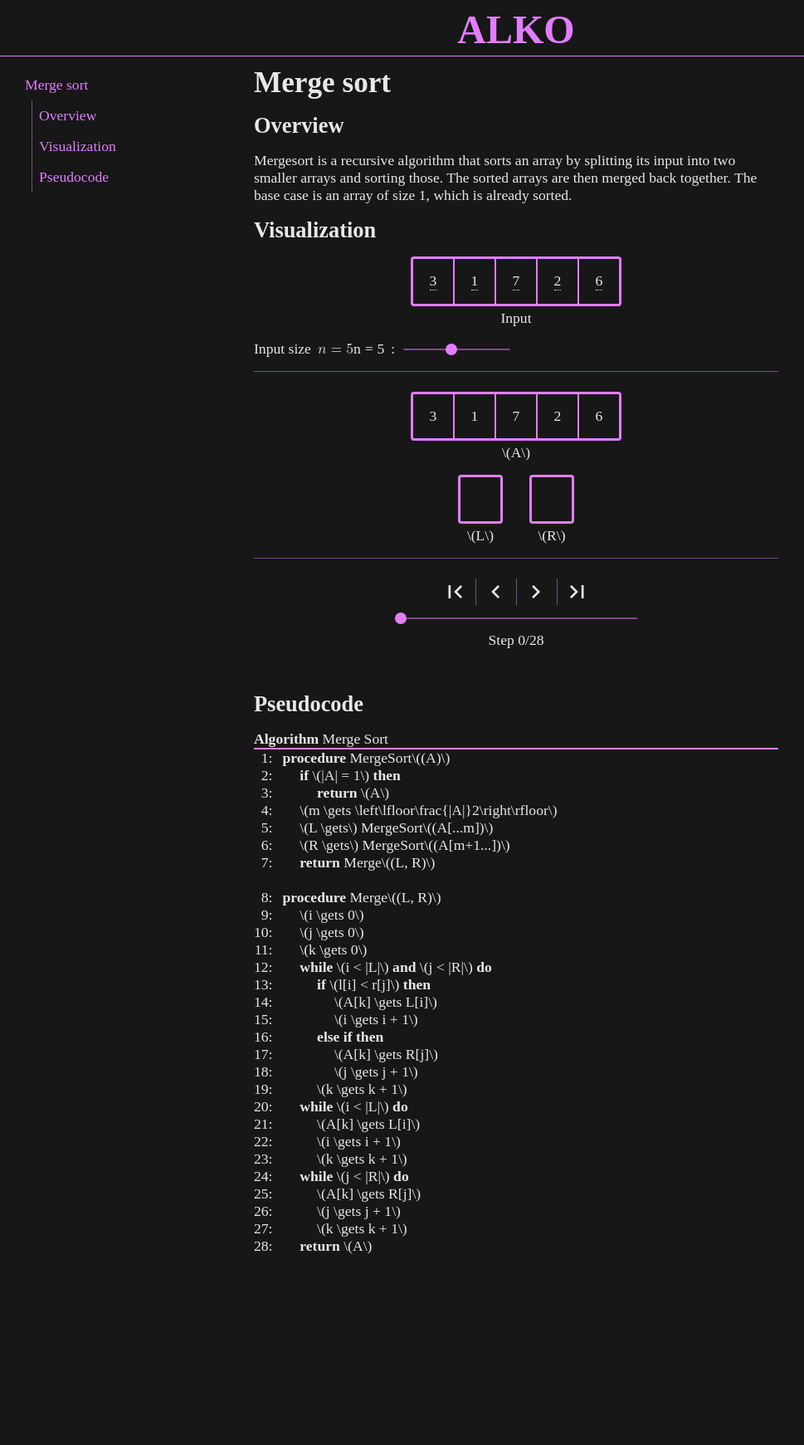
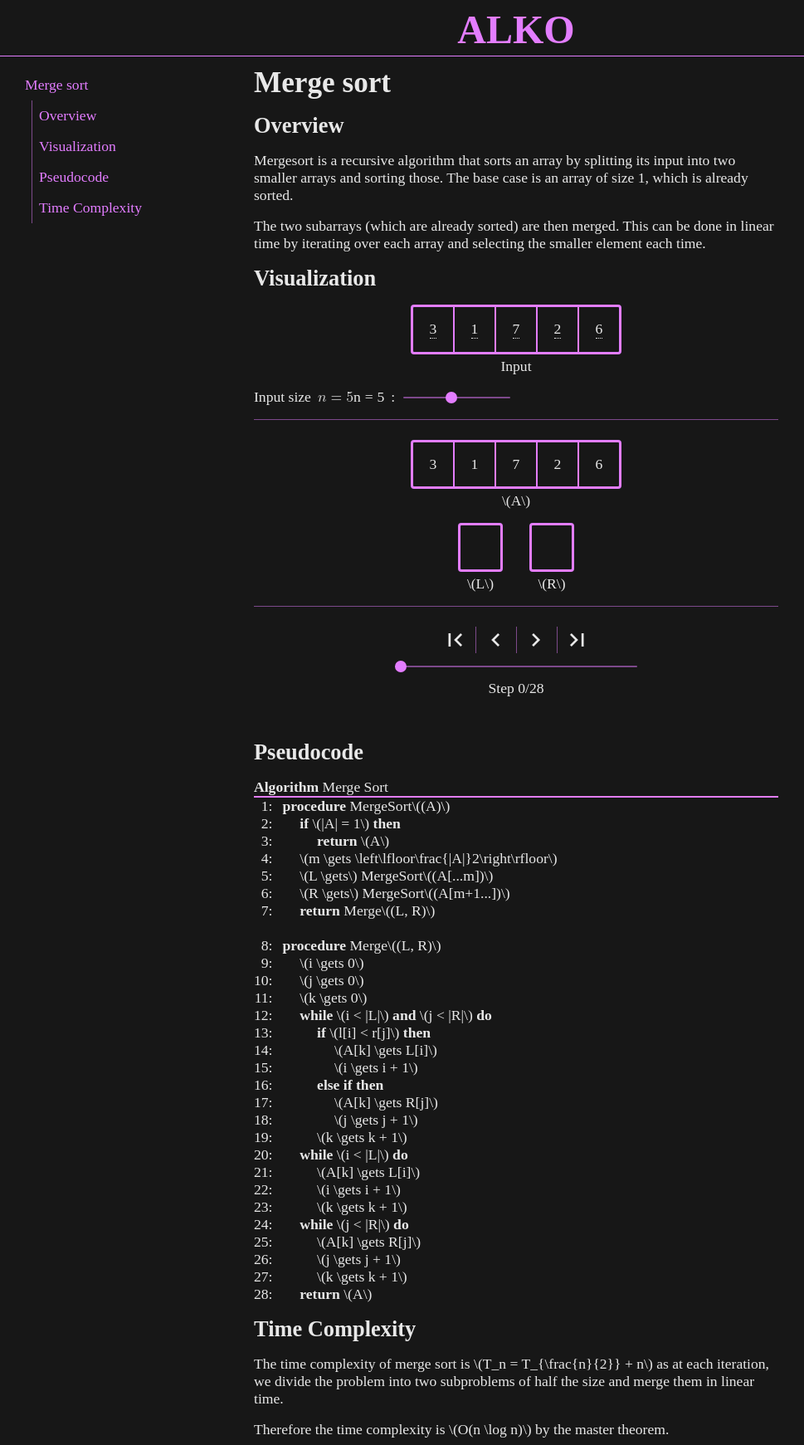
Before and after one commit to elkalt/alko, a SvelteKit app: page /algorithms/sorting/merge_sort in a window 1280 px wide. Shown: the whole page at 83% size, without its empty margins (18-987 px from the left). Before the commit the page ends 1520 px from the top, so only its background shows below. Built offline with nearby package versions, Linux system fonts and the light colour scheme; a web font is replaced by a local one.

Commit message:
better mergesort explanations

```diff
--- a/src/routes/algorithms/sorting/merge_sort/+page.svelte
+++ b/src/routes/algorithms/sorting/merge_sort/+page.svelte
@@ -202,7 +202,11 @@
   <h2 id='overview'>Overview</h2>
   <p>
     Mergesort is a recursive algorithm that sorts an array by splitting its input into two smaller arrays and sorting those.
-    The sorted arrays are then merged back together. The base case is an array of size 1, which is already sorted.
+    The base case is an array of size 1, which is already sorted.
+  </p>
+  <p>
+    The two subarrays (which are already sorted) are then merged.
+    This can be done in linear time by iterating over each array and selecting the smaller element each time.
   </p>
 
 
@@ -279,6 +283,15 @@
         <Line>\(k \gets k + 1\)</Line>
       <Return breakCount={1} spotlight={breakpoint == 9}>\(A\)</Return>
   </Algorithm>
+
+  <h2 id='complexity'>Time Complexity</h2>
+  <p>
+    The time complexity of merge sort is \(T_n = T_{'{'}\frac{'{'}n{'}'}{'{'}2{'}'}{'}'} + n\) as at each iteration,
+    we divide the problem into two subproblems of half the size and merge them in linear time.
+  </p>
+  <p>
+    Therefore the time complexity is \(O(n \log n)\) by the master theorem.
+  </p>
 </div>
 
 <style lang="scss">
```
